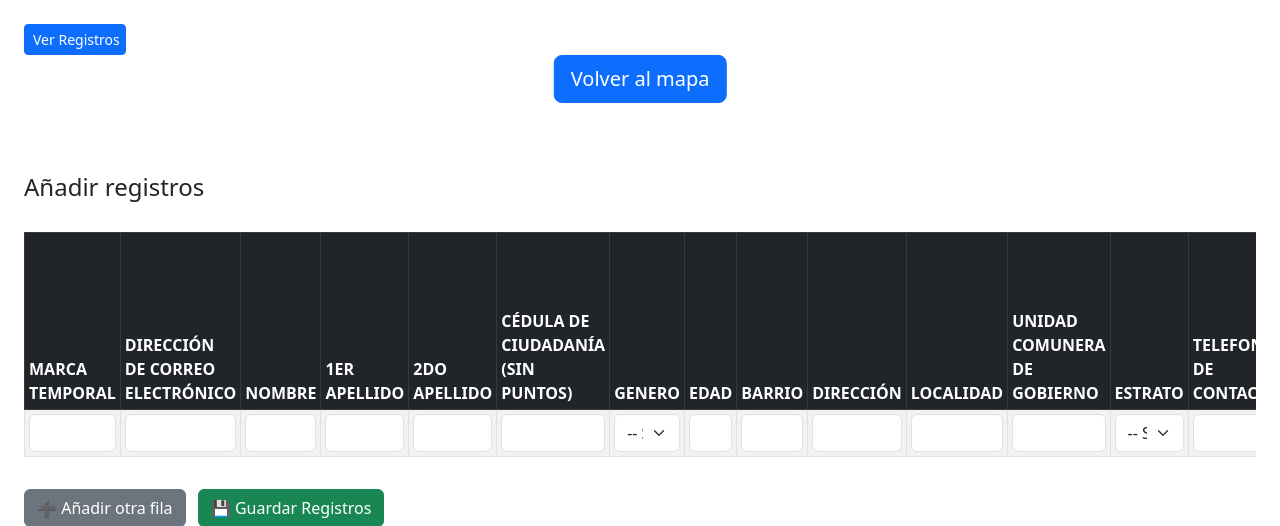
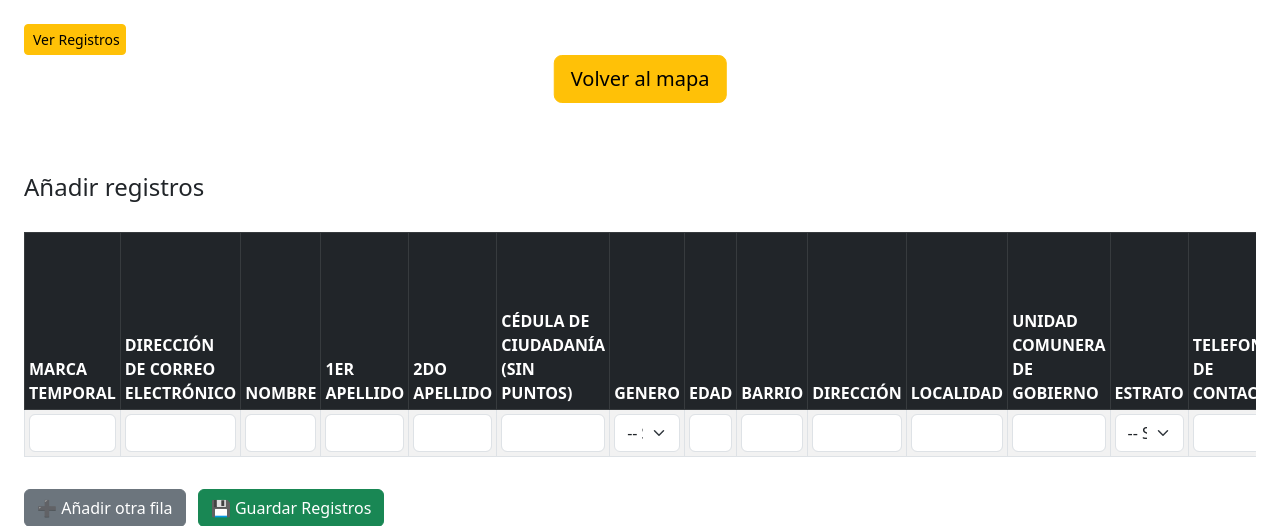
Before and after one commit to Luky-Dev/GeoRefrencia, a Flask app: page /editar in a window 1280 px wide; the page is wider, and only the part inside the window is pictured. Shown: the top 526 px of that part. Run offline with Flask 3, Linux system fonts and the light colour scheme.

Commit message:
Cambios Visuales Basicos

```diff
--- a/static/styles.css
+++ b/static/styles.css
@@ -200,6 +200,9 @@ body.dark-mode .table-container thead {
   background-color: #1f1f1f !important;
 }
 
+#toggleEditar {
+  margin-top: 40px;
+}
 
 @media (max-width: 768px) {
   #map {
--- a/templates/editar.html
+++ b/templates/editar.html
@@ -40,12 +40,12 @@
     <!-- Botón volver al mapa -->
 
     <a href="/ver_base">
-        <button class="btn btn-primary btn-sm " id="btn-registros">Ver Registros</button>
+        <button class="btn btn-warning btn-sm " id="btn-registros">Ver Registros</button>
     </a>
 
     <div id="button-container-editar">
         <a href="/">
-            <button class="btn btn-primary btn-lg btn-volver-mapa">Volver al mapa</button>
+            <button class="btn btn-warning btn-lg btn-volver-mapa">Volver al mapa</button>
         </a>
     </div>
 
--- a/templates/ver_base.html
+++ b/templates/ver_base.html
@@ -29,7 +29,7 @@
 </head>
 
 <body>
-  <a href="/" class="btn btn-primary mb-3">🏠 Volver al mapa</a>
+  <a href="/" class="btn btn-warning mb-3">🏠 Volver al mapa</a>
   <h2 class="mb-4">📊 Base de Datos Completa</h2>
   <div class="darkmode-container">
     <button id="toggleDarkMode" class="btn btn-dark btn-sm">
```
Also changed, not shown: templates/mapa.html (+13 -4 lines).
